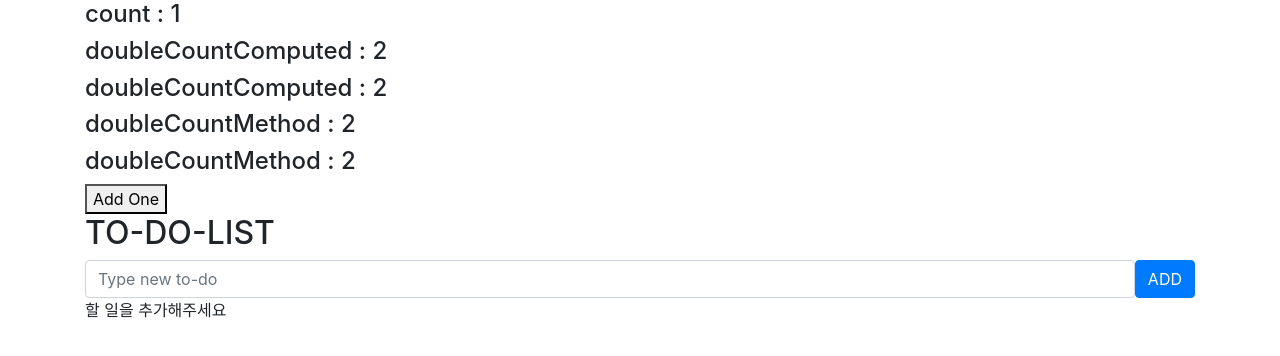
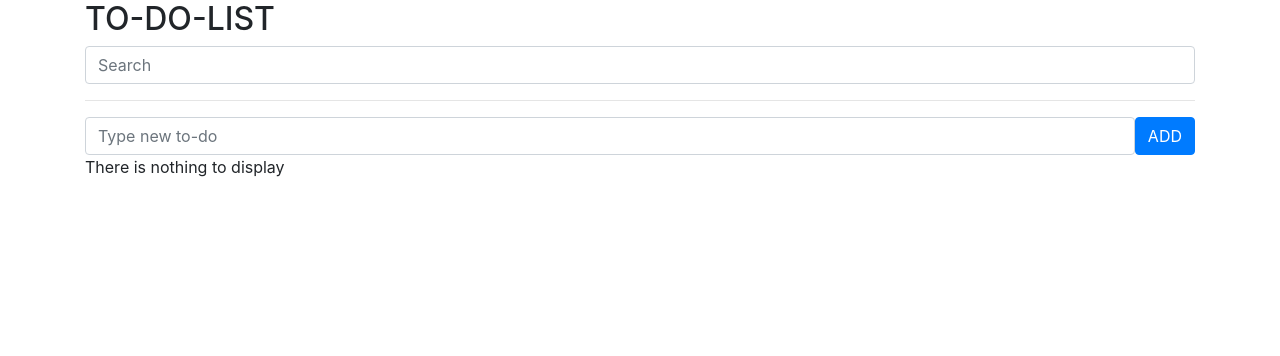
Before and after one commit to devkmee/-vue3-study, a Vue app: page / in a window 1280 px wide. Shown: the top 356 px of the page. Built offline with nearby package versions, Linux system fonts and the light colour scheme.

Commit message:
24 검색 기능 추가

```diff
--- a/src/App.vue
+++ b/src/App.vue
@@ -1,18 +1,18 @@
 <template>
     <div class="container">
-        <h4>count : {{ count }} </h4>
-        <h4>doubleCountComputed : {{ doubleCountComputed }} </h4>
-        <h4>doubleCountComputed : {{ doubleCountComputed }} </h4>
-        <h4>doubleCountMethod : {{ doubleCountMethod() }} </h4>
-        <h4>doubleCountMethod : {{ doubleCountMethod() }} </h4>
-        <button @click="count++">Add One</button>
         <h2>TO-DO-LIST</h2>
+        <input class="form-control"
+               type="text"
+               v-model="searchText"
+               placeholder="Search"
+        />
+        <hr />
         <TodoSimpleForm @add-todo="addTodo" />
 
-        <div v-if="!todos.length">
-            할 일을 추가해주세요
+        <div v-if="!filteredTodos.length">
+            There is nothing to display
         </div>
-        <TodoList :todos="todos"
+        <TodoList :todos="filteredTodos"
                   @toggle-todo="toggleTodo"
                   @delete-todo="deleteTodo" />
     </div>
@@ -20,7 +20,7 @@
 
 <script>
     //import { reactive } from 'vue'; // 객체
-    import { ref, computed } from 'vue';    // 원시타입
+    import { ref, computed} from 'vue';    // 원시타입
     import TodoSimpleForm from './components/TodoSimpleForm.vue';
     import TodoList from './components/TodoList.vue';
 
@@ -49,16 +49,15 @@
                 todos.value[index].completed = !todos.value[index].completed;
             };
 
-            const count = ref(1);
-            const doubleCountComputed = computed(() => {
-                console.log('computed');
-                return count.value * 2;
+            const searchText = ref('');
+            const filteredTodos = computed(()  => {
+                if (searchText.value) {
+                    return todos.value.filter(todo => {
+                        return todo.subject.includes(searchText.value);
+                    });
+                }
+                return todos.value;
             });
-
-            const doubleCountMethod = () => {
-                console.log('Method');
-                return count.value * 2;
-            };
 
             return {
                 addTodo
@@ -66,9 +65,8 @@
                 , todoStyle
                 , deleteTodo
                 , toggleTodo
-                , count
-                , doubleCountComputed
-                , doubleCountMethod
+                , searchText
+                , filteredTodos
             };
         }
     }
```
